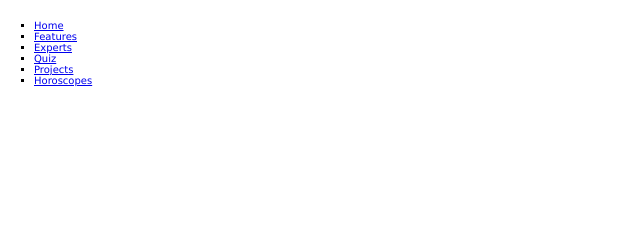
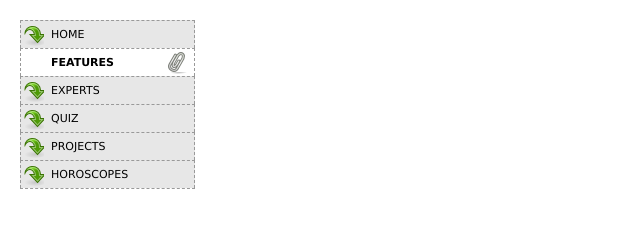
Before and after one commit to norgereth/css-mm-2e, a plain HTML site: page 09/nav_bar/nav_bar.html in a window 1280 px wide. Shown: the whole page, without its empty margins (0-640 px from the left). Drawn offline with Linux system fonts and the light colour scheme.

Commit message:
completed chapter 09

```diff
--- a/09/nav_bar/nav_bar.html
+++ b/09/nav_bar/nav_bar.html
@@ -25,18 +25,56 @@ body {
 	padding: 20px;
 }
 
-
+#mainNav {
+    margin: 0;
+    padding: 0;
+    list-style: none;
+    width: 175px;
+    border-bottom: 1px dashed #999;
+}
+#mainNav a {
+    color: #000;
+    font-size: 11px;
+    text-transform: uppercase;
+    text-decoration: none;
+    border: 1px dashed #999;
+    border-bottom: none;
+    padding: 7px 5px 7px 30px;
+    display: block;
+    background-color: #E7E7E7;
+    background-image: url(images/nav.png);
+    background-repeat: no-repeat;
+    background-position: 0 2px;
+    zoom: 1;
+}
+#mainNav a:hover {
+    font-weight: bold;
+    background-color: #B2F511;
+    background-position: 3px 50%;
+}
+#home #homeLink,
+#feature #featureLink,
+#expert #expertLink,
+#quiz #quizLink,
+#project #projectLink,
+#horoscope #horoscopeLink {
+    background-color: #FFFFFF;
+    background-position: 97% 100%;
+    padding-right: 15px;
+    padding-left: 30px;
+    font-weight: bold;
+}
 
 </style>
 </head>
-<body>
-  <ul>
-    <li><a href="/index.html">Home</a></li>
-    <li><a href="/features/">Features</a></li>
-    <li><a href="/experts/">Experts</a></li>
-    <li><a href="/quiz/">Quiz</a></li>
-    <li><a href="/projects/">Projects</a></li>
-    <li><a href="/horoscopes/">Horoscopes</a></li>
+<body id="feature">
+  <ul id="mainNav">
+    <li><a href="/index.html" id="homeLink">Home</a></li>
+    <li><a href="/features/" id="featureLink">Features</a></li>
+    <li><a href="/experts/" id="expertLink">Experts</a></li>
+    <li><a href="/quiz/" id="quizLink">Quiz</a></li>
+    <li><a href="/projects/" id="projectLink">Projects</a></li>
+    <li><a href="/horoscopes/" id="horoscopeLink">Horoscopes</a></li>
   </ul>
 </body>
 </html>
```
Also changed, not shown: 09/links/links.html (+41 -2 lines), 09/nav_bar/nav_bar_horizontal.html (added, +85 -0 lines), 09/nav_bar/nav_bar_vertical.html (added, +80 -0 lines).
